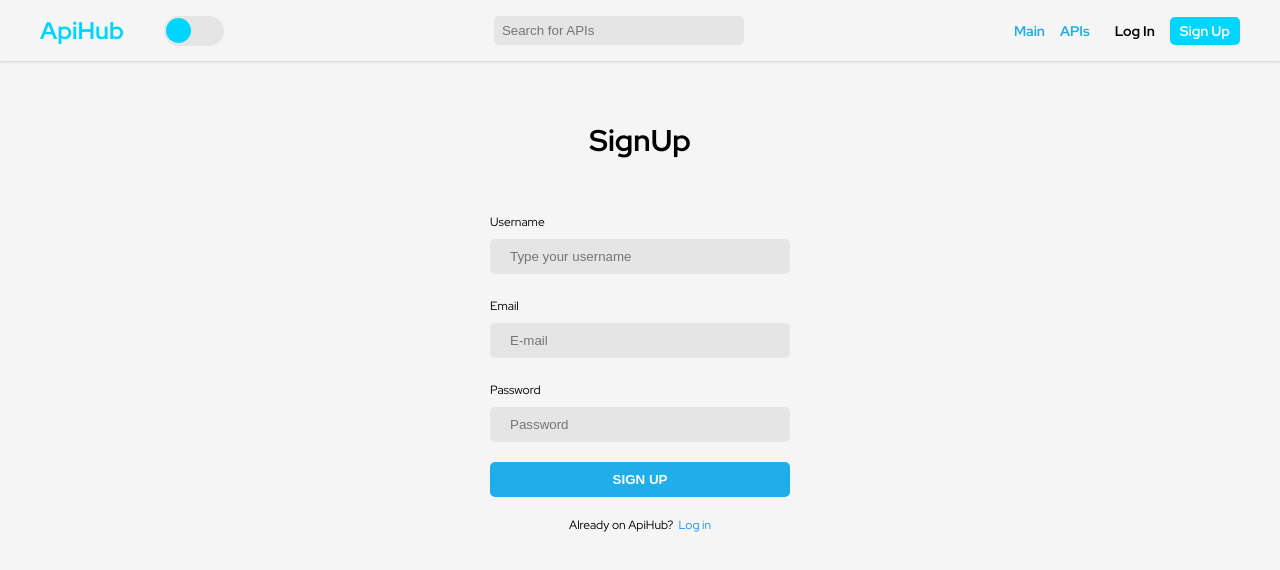
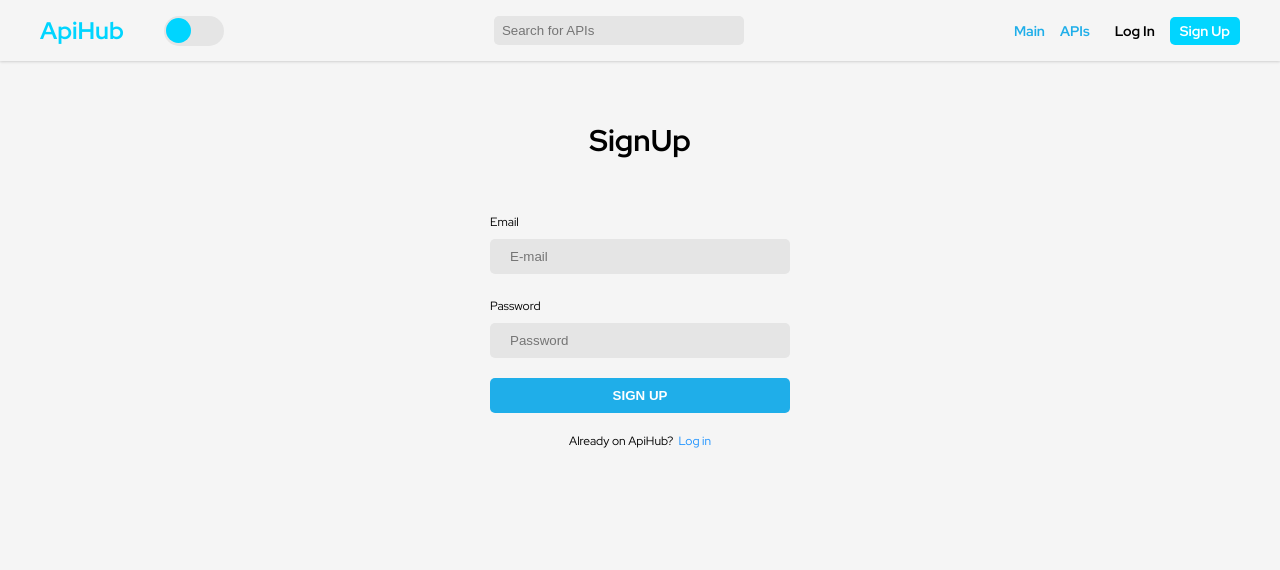
Before and after one commit to stasloops/apihub, a Next.js app: page /registration in a window 1280 px wide. Shown: the top 570 px of the page. Built offline with nearby package versions, Linux system fonts and the light colour scheme.

Commit message:
replaced axios with fetch

```diff
--- a/app/registration/page.tsx
+++ b/app/registration/page.tsx
@@ -10,7 +10,7 @@
 
 const Registration = () => {
     const { variant } = useAppSelector((state) => state.theme)
-    const [value, setValue] = useState({ username: '', email: '', password: '', captcha: "captcha solution" })
+    const [value, setValue] = useState({ email: '', password: '', captcha: "captcha solution" })
     const { setUserId } = useGetUser()
 
     const changeEmail = (e: React.ChangeEvent<HTMLInputElement>) => {
@@ -18,9 +18,6 @@
     }
     const changePassword = (e: React.ChangeEvent<HTMLInputElement>) => {
         setValue((prev) => ({ ...prev, password: e.target.value }))
-    }
-    const changeUsername = (e: React.ChangeEvent<HTMLInputElement>) => {
-        setValue((prev) => ({ ...prev, username: e.target.value }))
     }
 
     const register = async (e: React.MouseEvent<HTMLButtonElement>) => {
@@ -32,8 +29,19 @@
                 password: value.password,
                 captcha: value.captcha
             }
-            const res = await $request.post(`/users/register`, data)
-            const userId: number = res.data.user_id
+            // const res = await $request.post(`/users/register`, data)
+            const res = await fetch(`${API_URL}/users/register`, {
+                method: 'POST',
+                credentials: 'include',
+                headers: {
+                    'Content-Type': 'application/json;charset=utf-8'
+                },
+                body: JSON.stringify(data)
+            })
+
+            const transform: any = res.json()
+            // res.data.user_id
+            const userId: number = transform.user_id
             setUserId(userId)
         } catch (er) {
             console.log(er);
@@ -50,19 +58,6 @@
         >
             <div className={style.sign__container}>
                 <h1 className={style.sign__title}>SignUp</h1>
-                <div className={style.sign__input_box}>
-                    <label className={style.sign__label}>Username</label>
-                    <input
-                        placeholder='Type your username'
-                        style={{
-                            backgroundColor: variant.backgroundThree,
-                            color: variant.color,
-                        }}
-                        className={style.sign__input}
-                        value={value.username}
-                        onChange={changeUsername}
-                    />
-                </div>
                 <div className={style.sign__input_box}>
                     <label className={style.sign__label}>Email</label>
                     <input
--- a/logic/request/index.ts
+++ b/logic/request/index.ts
@@ -2,7 +2,7 @@
 
 export const API_URL = 'https://api.spamcy.space/api/v1'
 
-axios.defaults.withCredentials = true
+// axios.defaults.withCredentials = true
 export const $request = axios.create({
     baseURL: API_URL,
 })
```
Also changed, not shown: public/star.svg.
